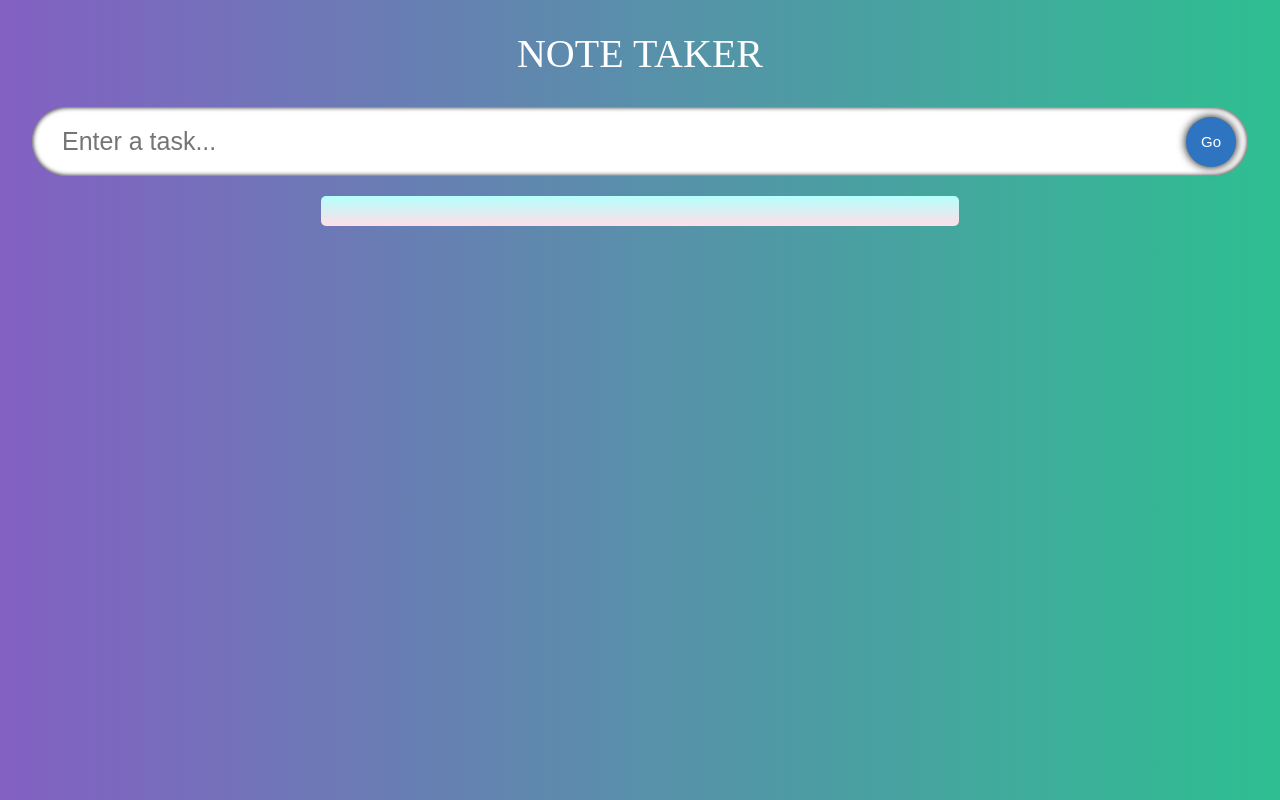
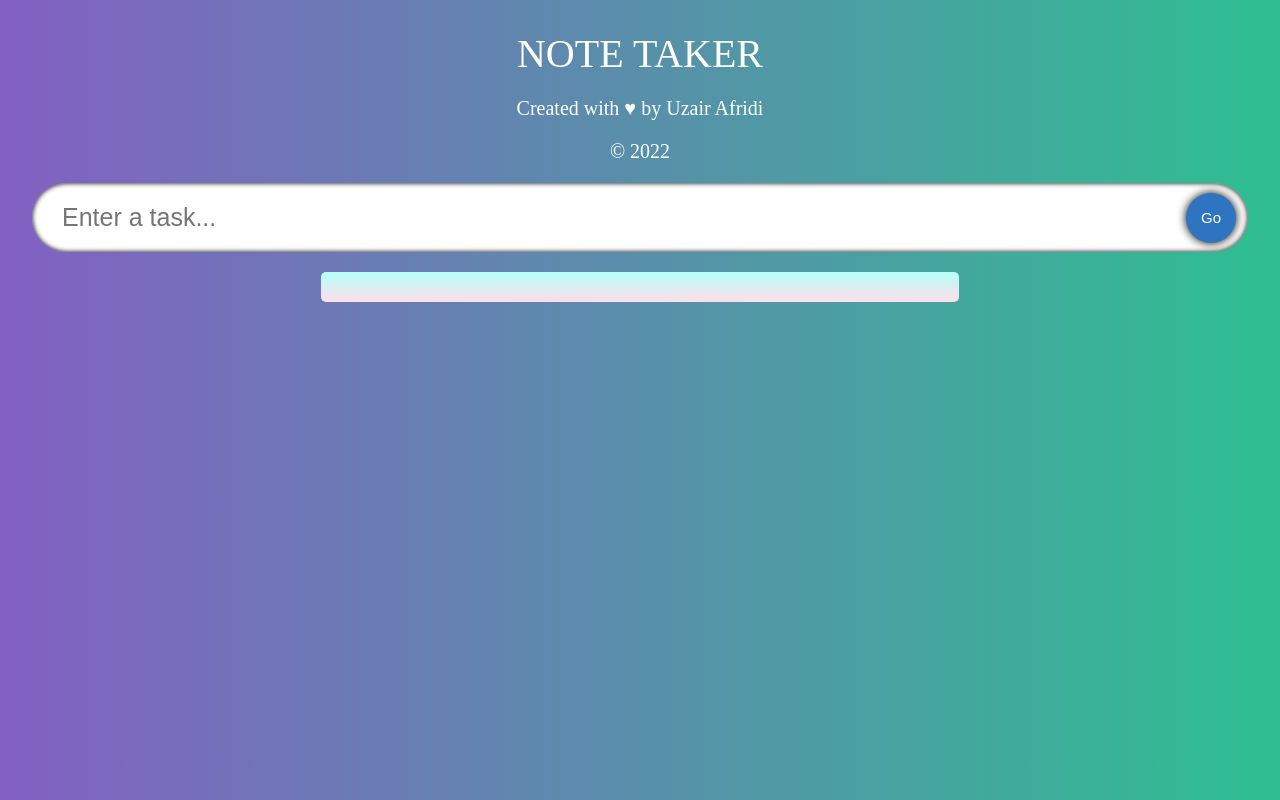
Before and after one commit to uzairafridi00/note-taker, a React (Create React App) app: page / in a window 1280 px wide. Built offline with nearby package versions, Linux system fonts and the light colour scheme; a web font is replaced by a local one.

Commit message:
signature added

```diff
--- a/src/App.css
+++ b/src/App.css
@@ -15,9 +15,21 @@
   text-transform: uppercase;
   font-size: 40px;
   margin: 30px 0;
+  margin-bottom: 0 !important ;
   color: white;
   z-index: 1;
   text-align: center;
+}
+
+.footer {
+  color: white;
+  font-size: 20px;
+  text-align: center;
+}
+
+.footer a {
+  text-decoration: none;
+  color: white;
 }
 
 @media (max-width: 800px) {
--- a/src/App.tsx
+++ b/src/App.tsx
@@ -22,6 +22,19 @@ const App: FC = () => {
     <>
       <div className="App">
         <span className="heading">Note Taker</span>
+        <div className="footer">
+          <p>
+            Created with &hearts; by{" "}
+            <a
+              href="https://github.com/uzairafridi00"
+              target="_blank"
+              rel="noreferrer"
+            >
+              Uzair Afridi
+            </a>
+          </p>
+          <p>&copy; 2022</p>
+        </div>
         <Input todo={todo} setTodo={setTodo} handleAdd={handleAdd} />
         <TodoList todos={todos} setTodos={setTodos} />
         {/* {todos.map((x) => (
```
